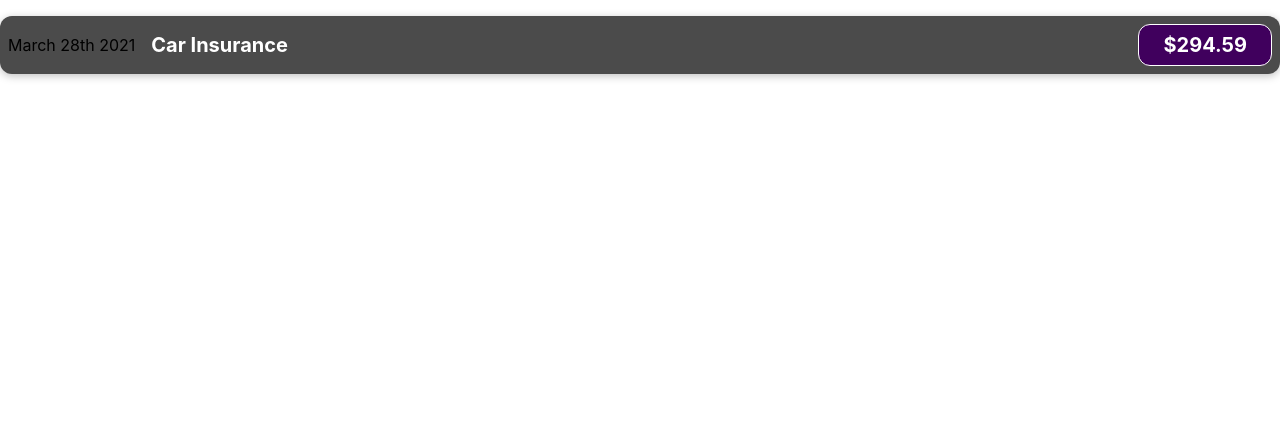
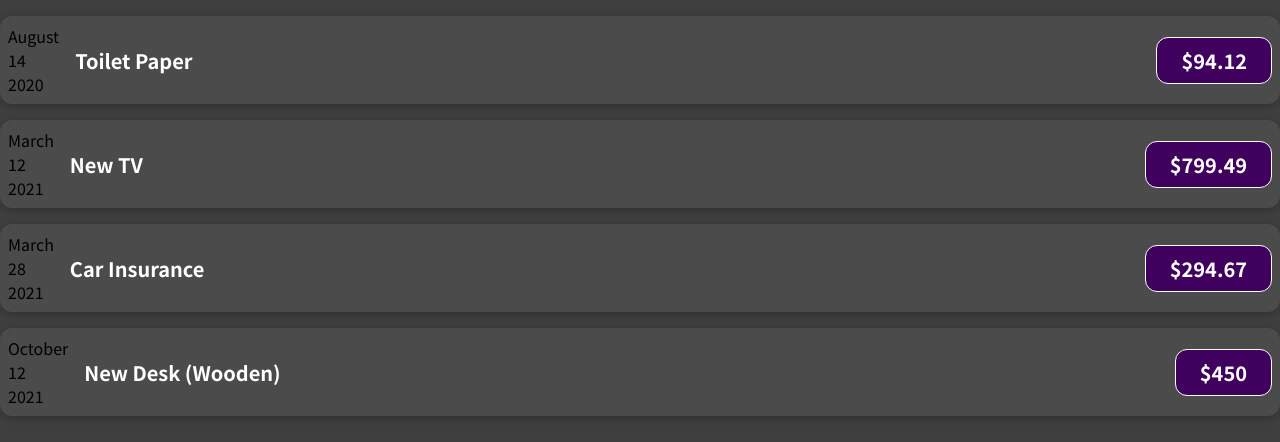
Before and after one commit to prafullepili/reactExpensesTracker, a React (Create React App) app: page / in a window 1280 px wide. Shown: the top 442 px of the page. Built offline with nearby package versions, Linux system fonts and the light colour scheme.

Commit message:
dynamic data from expense date,amount,title

```diff
--- a/src/App.js
+++ b/src/App.js
@@ -1,10 +1,21 @@
 import ExpenseItem from "./components/ExpenseItem";
-
+import './index'
 
 function App() {
+  const expenses = [
+    { id: 'e1', title: 'Toilet Paper', amount: 94.12, date: new Date(2020, 7, 14) },
+    { id: 'e2', title: 'New TV', amount: 799.49, date: new Date(2021, 2, 12) },
+    { id: 'e3', title: 'Car Insurance', amount: 294.67, date: new Date(2021, 2, 28) },
+    { id: 'e4', title: 'New Desk (Wooden)', amount: 450, date: new Date(2021, 9, 12) },
+
+  ];
+
   return (
     <div className="App">
-      <ExpenseItem/>
+      <ExpenseItem key={expenses[0].id} title={expenses[0].title} amount={expenses[0].amount} date={expenses[0].date} />
+      <ExpenseItem key={expenses[1].id} title={expenses[1].title} amount={expenses[1].amount} date={expenses[1].date} />
+      <ExpenseItem key={expenses[2].id} title={expenses[2].title} amount={expenses[2].amount} date={expenses[2].date} />
+      <ExpenseItem key={expenses[3].id} title={expenses[3].title} amount={expenses[3].amount} date={expenses[3].date} />
     </div>
   );
 }
--- a/src/components/ExpenseItem.js
+++ b/src/components/ExpenseItem.js
@@ -1,14 +1,23 @@
 import './ExpenseItem.css'
 
-function ExpenseItem(){
+function ExpenseItem({ title, amount, date }) {
+    const month = date.toLocaleString('en-US', { month: 'long' });
+    const day = date.toLocaleString('en-US', { day: '2-digit' });
+    const year = date.getFullYear();
+
+
     return (
-    <div className="expense-item">
-        <div>March 28th 2021</div>
-        <div className='expense-item__description'>
-            <h2>Car Insurance</h2>
-            <div className='expense-item__price'>$294.59</div>
+        <div className="expense-item">
+            <div>
+                <div>{month}</div>
+                <div>{day}</div>
+                <div>{year}</div>
+            </div>
+            <div className='expense-item__description'>
+                <h2>{title}</h2>
+                <div className='expense-item__price'>${amount}</div>
+            </div>
         </div>
-    </div>
     )
 }
 
--- a/src/index.css
+++ b/src/index.css
@@ -1,13 +1,14 @@
+@import url('https://fonts.googleapis.com/css2?family=Noto+Sans+JP:wght@400;700&display=swap');
+
+* {
+  box-sizing: border-box;
+}
+
+html {
+  font-family: 'Noto Sans JP', sans-serif;
+}
+
 body {
   margin: 0;
-  font-family: -apple-system, BlinkMacSystemFont, 'Segoe UI', 'Roboto', 'Oxygen',
-    'Ubuntu', 'Cantarell', 'Fira Sans', 'Droid Sans', 'Helvetica Neue',
-    sans-serif;
-  -webkit-font-smoothing: antialiased;
-  -moz-osx-font-smoothing: grayscale;
+  background-color: #3f3f3f;
 }
-
-code {
-  font-family: source-code-pro, Menlo, Monaco, Consolas, 'Courier New',
-    monospace;
-}
```
